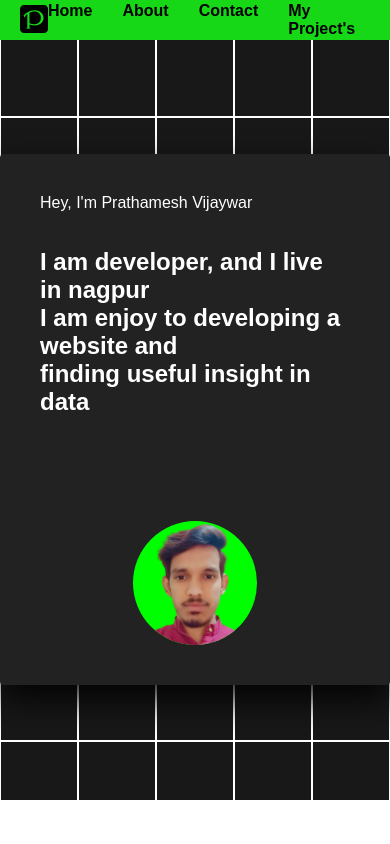
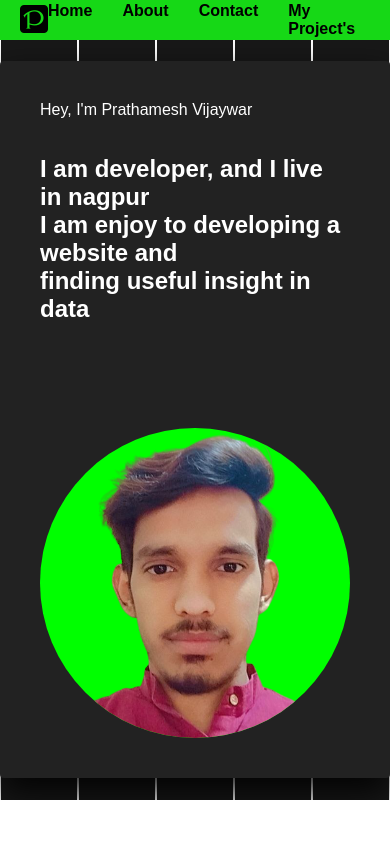
Before and after one commit to Prathamesh9764/Myportfolio, a plain HTML site: page index.html in a window 390 px wide. Drawn offline with Linux system fonts and the light colour scheme.

Commit message:
Update style.css
@media->image width change

```diff
--- a/style.css
+++ b/style.css
@@ -145,6 +145,6 @@ section span:hover {
         flex-direction: column; /* Switch to a column layout on smaller screens */
     }
     .image_right {
-        width: 40%; /* Make the image take up the full width on smaller screens */
+        width: 100%; /* Make the image take up the full width on smaller screens */
     }
 }
```
